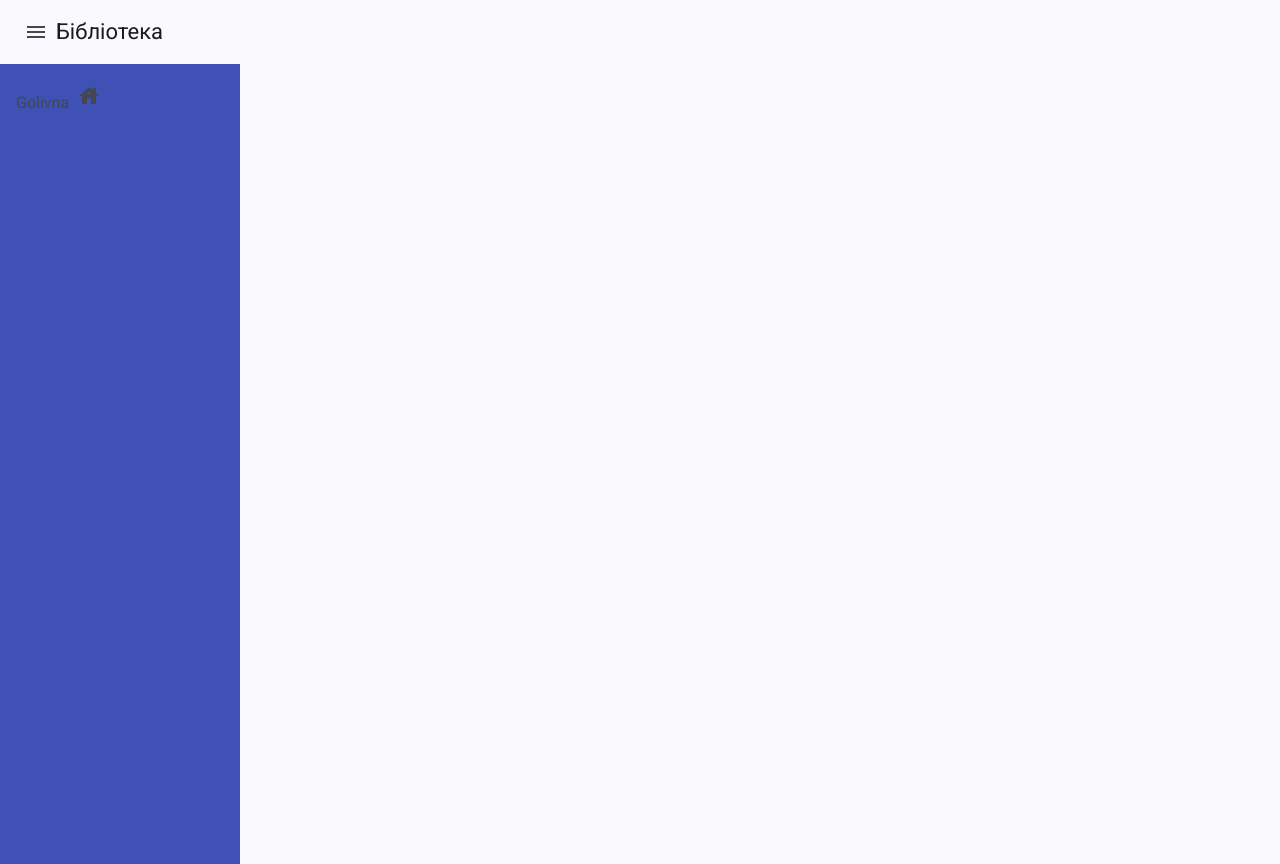
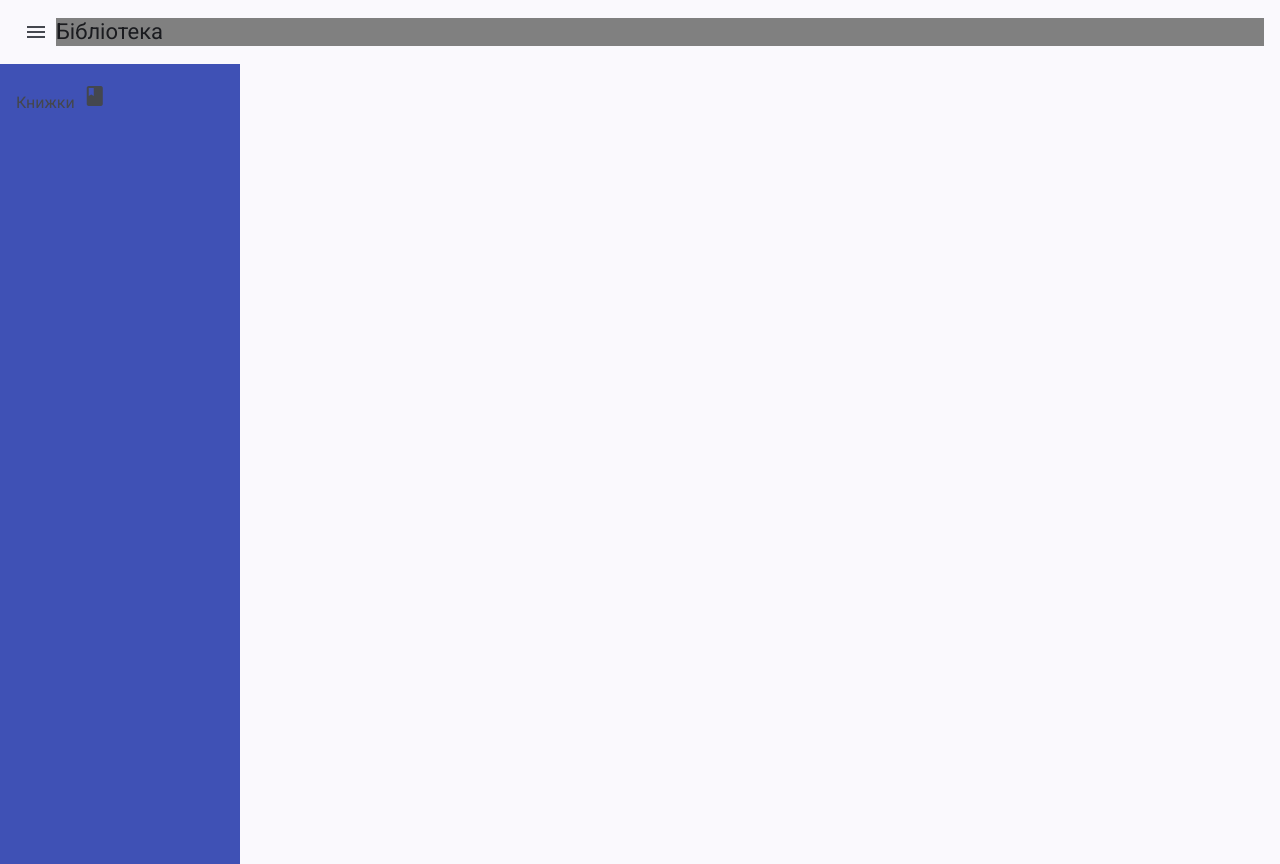
Before and after one commit to OleksandrJTS/Library, an Angular app: page / in a window 1280 px wide. Built offline with nearby package versions, Linux system fonts and the light colour scheme.

Commit message:
10.11.2024

```diff
--- a/src/app/components/left-menu/left-menu.component.html
+++ b/src/app/components/left-menu/left-menu.component.html
@@ -1,8 +1,8 @@
 <mat-nav-list>
   <mat-list-item>
     <button mat-icon-button>
-      <mat-icon>house</mat-icon>
+      <mat-icon>book</mat-icon>
     </button>
-    <a *ngIf="leftMenuService.opened" matListItemTitle>Golivna</a>
+    <a *ngIf="leftMenuService.opened" matListItemTitle>Книжки</a>
   </mat-list-item>
 </mat-nav-list>
--- a/src/app/components/left-menu/left-menu.component.scss
+++ b/src/app/components/left-menu/left-menu.component.scss
@@ -1,4 +1,4 @@
-.MainMenuButton {
-  color: white;
-  margin: 0 6px;
-}
+//.MainMenuButton {
+//  color: white;
+//  margin: 0 6px;
+//}
--- a/src/app/components/top-bar/top-bar.component.html
+++ b/src/app/components/top-bar/top-bar.component.html
@@ -5,5 +5,5 @@
     [matTooltip]="'Головне меню'">
       <mat-icon>menu</mat-icon>
   </button>
-  <h1>Бібліотека</h1>
+  <div class="MainBrand">Бібліотека</div>
 </mat-toolbar>
--- a/src/app/components/top-bar/top-bar.component.scss
+++ b/src/app/components/top-bar/top-bar.component.scss
@@ -0,0 +1,4 @@
+.MainBrand {
+  width: 100%;
+  background-color: grey;
+}
```
